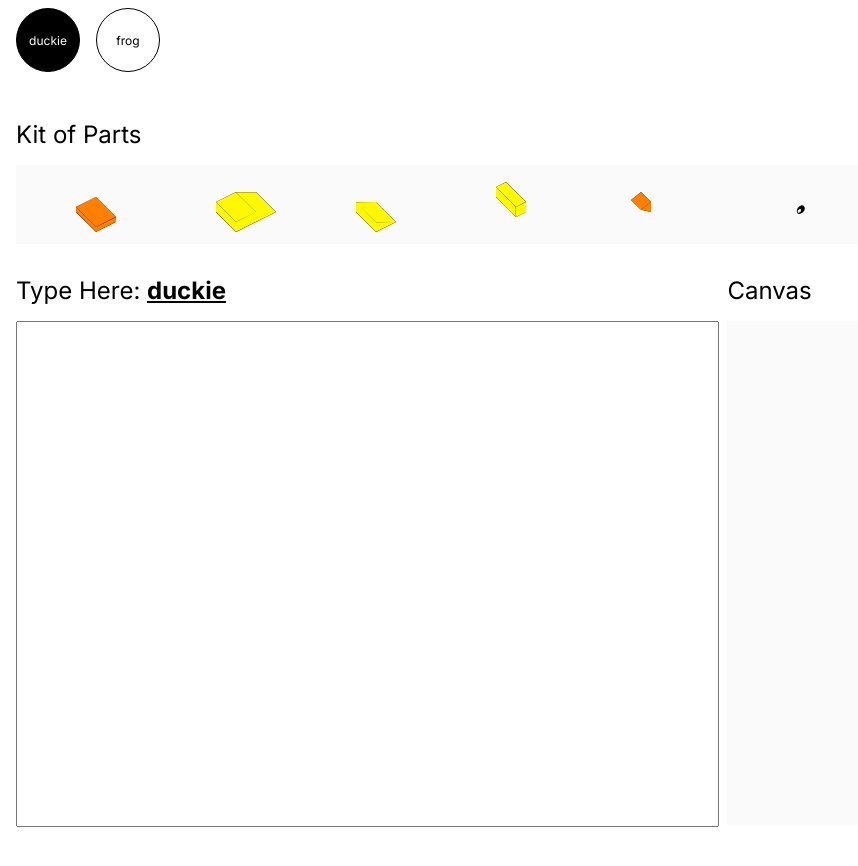
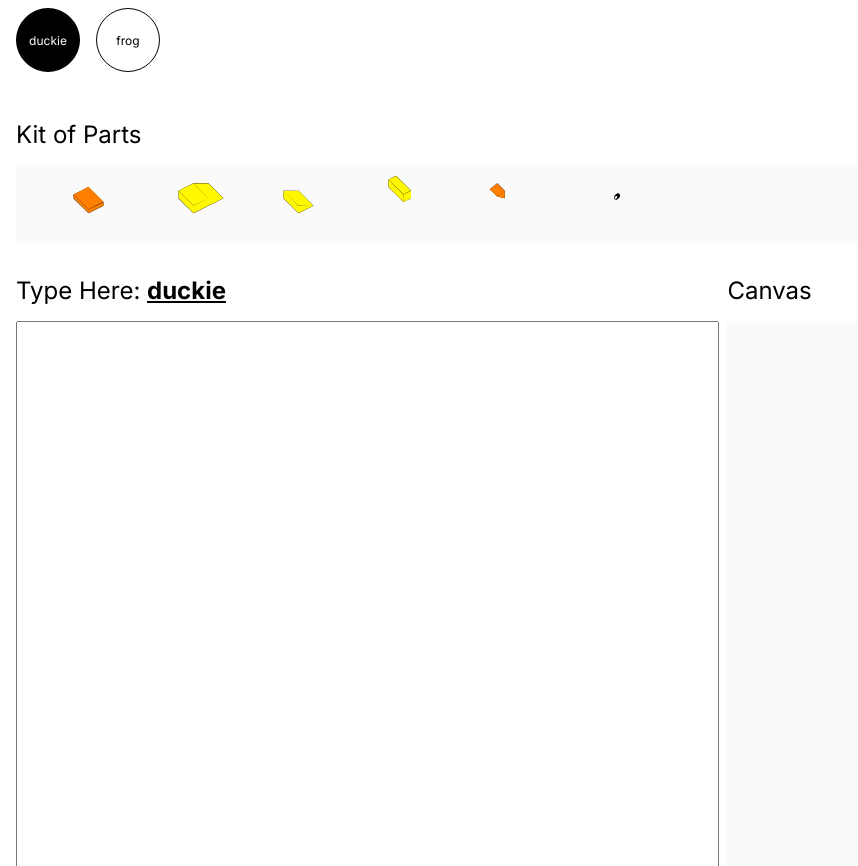
Before and after one commit to yeeeshuan/LegoFont, a Next.js app: page / in a window 1280 px wide. Shown: the top 866 px of the page, without its empty margins (0-858 px from the left). Before the commit the page ends 839 px from the top, so only its background shows below. Built offline with nearby package versions, Linux system fonts and the light colour scheme.

Commit message:
sizing for safari and chrome

```diff
--- a/styles/Home.module.css
+++ b/styles/Home.module.css
@@ -114,8 +114,8 @@ p.duckie {
 .element{
   font-family: 'Lego';
   height: 75px;
-  font-size: 400px;
-  line-height: 20px;
+  font-size: 300px;
+  line-height: 10px;
   letter-spacing: -0.25em;
   padding-left: 50px;
   overflow-y: hidden;
@@ -125,7 +125,7 @@ p.duckie {
 
 .element1 {
   font-family: 'Lego';
-  height: 500px;
+  height: 625px;
   font-size: 600px;
   line-height: 200px;
   font-feature-settings: 'salt' on;
@@ -139,7 +139,7 @@ p.duckie {
 
  .element2 {
   font-family: 'Lego';
-  height: 500px;
+  height: 625px;
   line-height: 300px;
   font-size: 2000px;
   font-feature-settings: 'salt' on;
```
